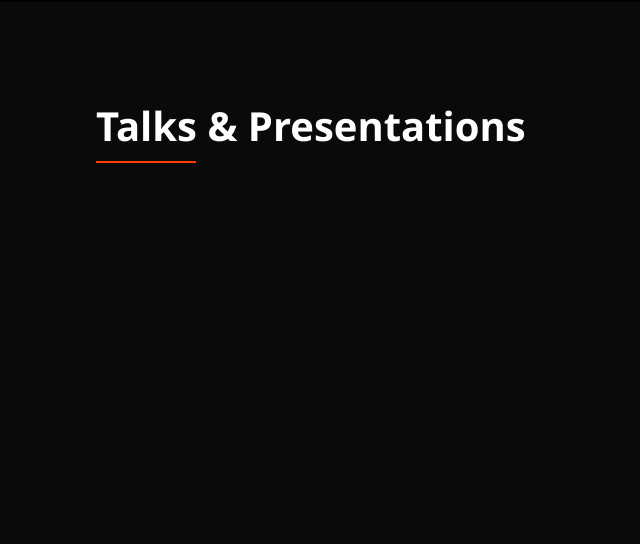
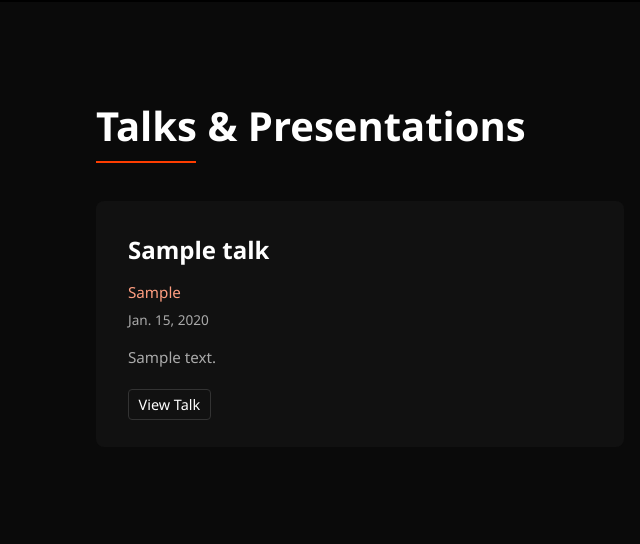
Before and after one commit to aayushgauba/portfolio, a Django app: page /aayush/ in a window 1280 px wide. Shown: the part 2484-3028 px from the top of the page, without its empty margins (0-640 px from the left). Run offline with Django 5.2, Linux system fonts and the light colour scheme; tables that the repository leaves empty hold one stand-in row (values such as "Sample post"); grey boxes marked "Sample" are stand-in pictures.

Commit message:
Bug Fixes

```diff
--- a/templates/aayush/aayush.html
+++ b/templates/aayush/aayush.html
@@ -842,13 +842,12 @@
     </section>
 
 
-    <!-- Talks Section -->
+{% if talks %}
     <section id="talks" class="talks" style="padding: 6rem; background-color: #0a0a0a;">
         <h2 class="section-title">Talks & Presentations</h2>
         <div class="talk-grid" style="display: grid; grid-template-columns: repeat(auto-fill, minmax(400px, 1fr)); gap: 2rem;">
-        {% if talks %}
         {% for talk in talks %}
-            <div class="talk-card" style="background-color: #111111; border-radius: 8px; padding: 2rem; transition: transform 0.3s ease, box-shadow 0.3s ease; opacity: 0; transform: translateY(20px); position: relative; overflow: hidden;">
+            <div class="talk-card" style="background-color: #111111; border-radius: 8px; padding: 2rem; transition: transform 0.3s ease, box-shadow 0.3s ease; opacity: 1; transform: none; translateY(20px); position: relative; overflow: hidden;">
                 <h3 class="talk-title" style="font-size: 1.5rem; margin-bottom: 1rem; color: #ffffff;">{{ talk.title }}</h3>
                 <p class="talk-event" style="color: #ff9e80; font-size: 0.95rem; margin-bottom: 0.5rem;">{{ talk.event }}</p>
                 <p class="talk-date" style="color: #aaaaaa; font-size: 0.85rem; margin-bottom: 1rem;">{{ talk.date }}</p>
```
